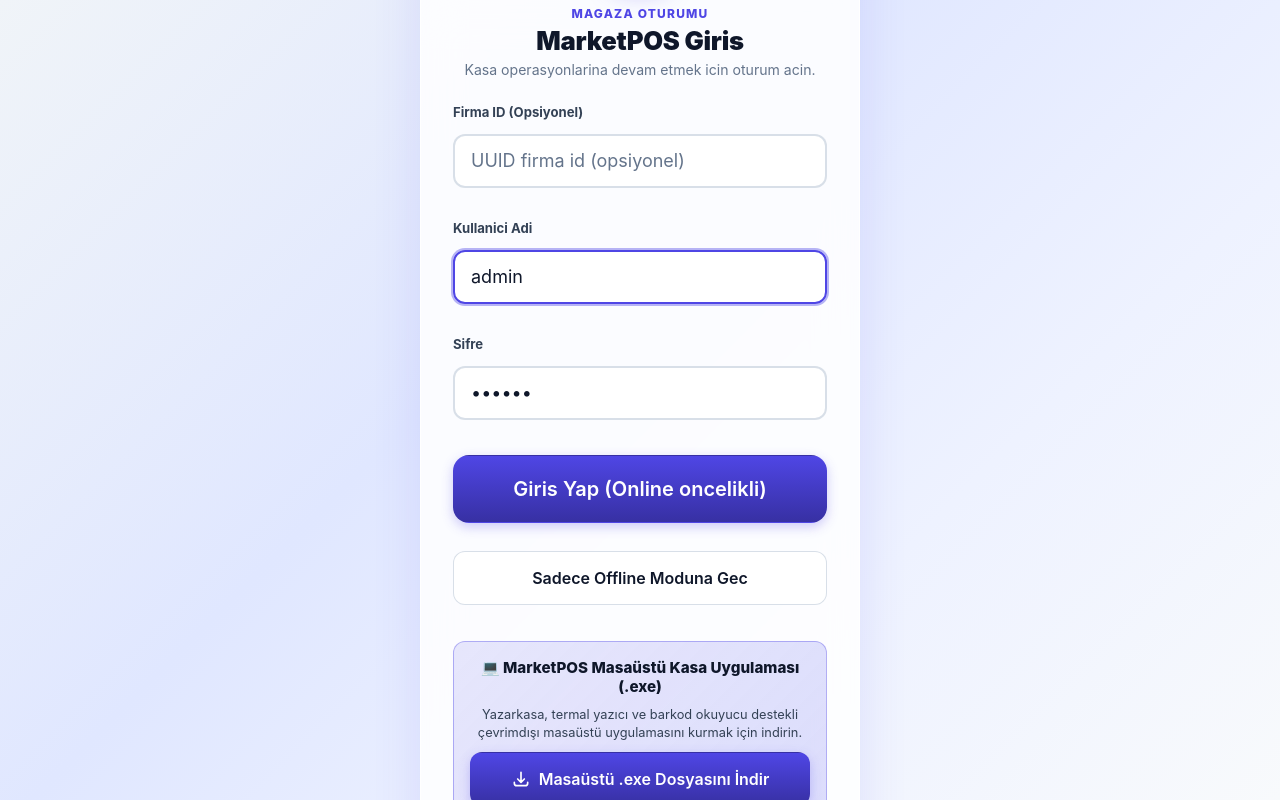
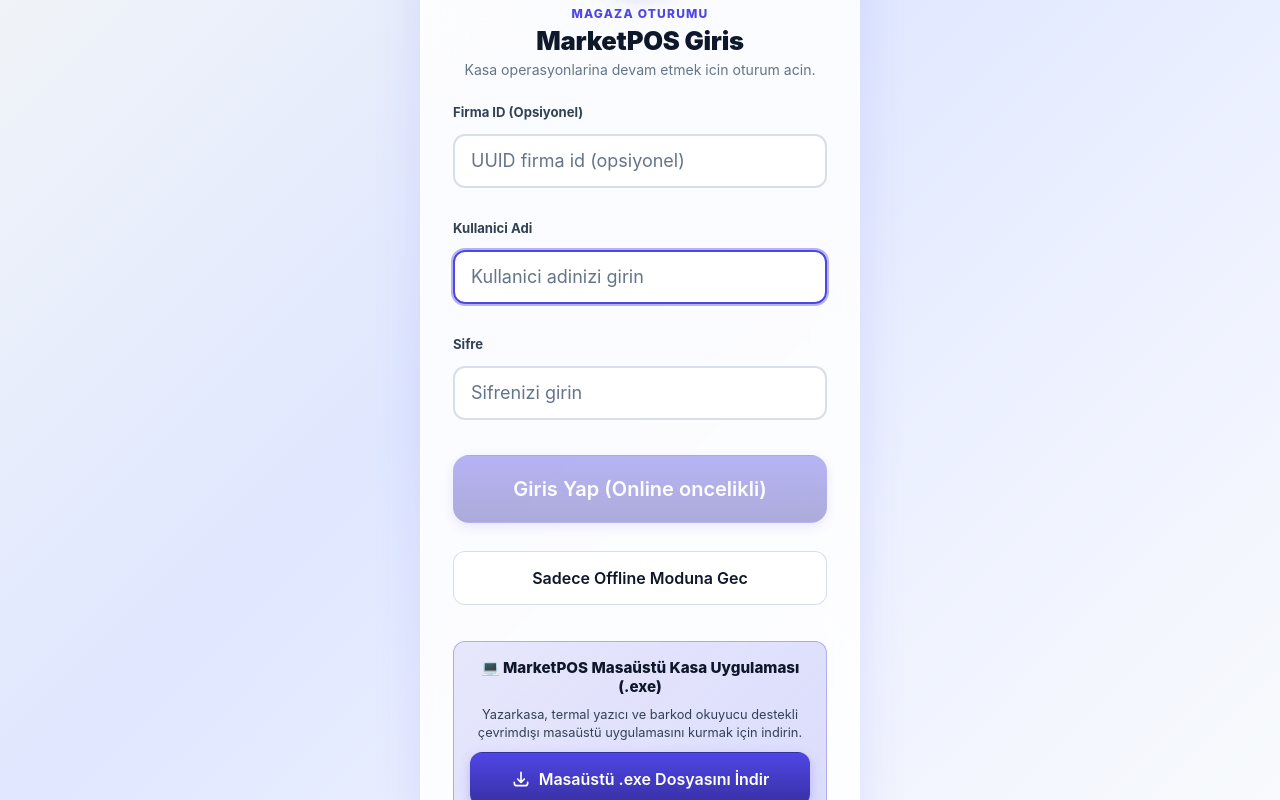
Before and after one commit to Hollypredator/marketpos, a React (Vite) app in the folder packages/pos-desktop/: page / in a window 1280 px wide. Built offline with nearby package versions, Linux system fonts and the light colour scheme.

Commit message:
fix(desktop): clean default login fields for fresh installation

```diff
--- a/packages/pos-desktop/src/pages/LoginPage.tsx
+++ b/packages/pos-desktop/src/pages/LoginPage.tsx
@@ -52,8 +52,8 @@
   const [mode, setMode] = useState<LoginMode>('AUTO');
   const [error, setError] = useState('');
   const [isLoading, setIsLoading] = useState(false);
-  const [password, setPassword] = useState('123456');
-  const [username, setUsername] = useState('admin');
+  const [password, setPassword] = useState('');
+  const [username, setUsername] = useState('');
 
   const isFormReady = username.trim().length >= 3 && password.length >= 4;
 
```
